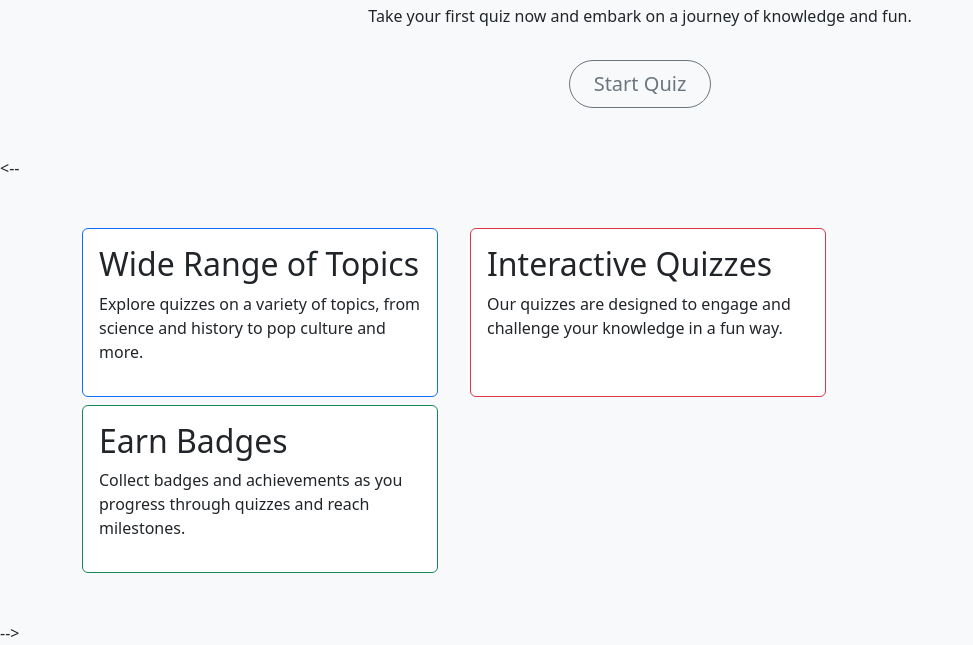
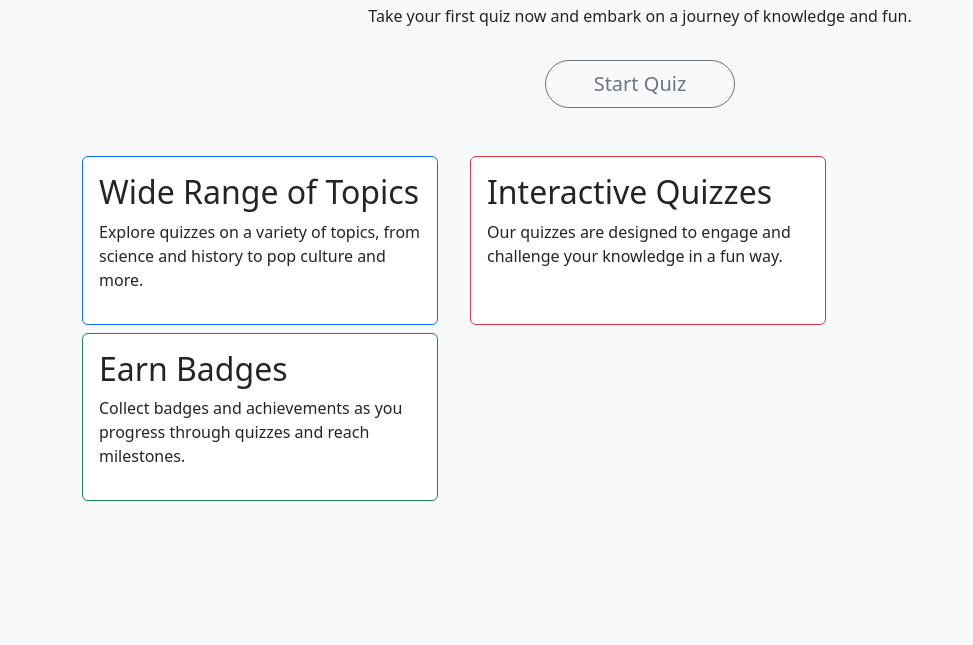
Before and after one commit to fidellabz/QuizApp, a plain HTML site: page index.html in a window 1280 px wide. Shown: the part 623-1268 px from the top of the page, without its empty margins (0-973 px from the left). After the commit the page ends 1172 px from the top, so only its background shows below. Drawn offline with nearby package versions, Linux system fonts and the light colour scheme.

Commit message:
Update index.html

```diff
--- a/index.html
+++ b/index.html
@@ -10,9 +10,12 @@
   <link href="https://cdn.jsdelivr.net/npm/bootstrap@5.3.2/dist/css/bootstrap.min.css" rel="stylesheet"
     integrity="sha384-T3c6CoIi6uLrA9TneNEoa7RxnatzjcDSCmG1MXxSR1GAsXEV/Dwwykc2MPK8M2HN" crossorigin="anonymous">
 
-  <!-- Main CSS -->
   <link rel="stylesheet" href="https://cdn.rawgit.com/michalsnik/aos/2.1.1/dist/aos.css" />
   <link rel="stylesheet" href="https://cdn.jsdelivr.net/npm/swiper@11/swiper-bundle.min.css" />
+
+    <!-- Main CSS -->
+   <link rel="stylesheet" href="assets/css/style.css" />
+
 </head>
 
 <body class="bg-light">
@@ -54,9 +57,8 @@
           <p class="p-text-col">
             Welcome to QuizApp! Test your knowledge with our fun and interactive quizzes. Challenge yourself and learn something new.
           </p>
-          <a href="quiz.html" class="btn btn-outline-secondary btn-lg mt-3 px-5 rounded-pill">Start Quiz</a>
+          <a href="quiz.html" class="btn btn-outline-secondary btn-lg mt-3 px-5 rounded-pill">Learn More</a>
         </div>
-
         <!-- Image Column -->
         <div class="col-md-6 my-auto">
           <img class="img-fluid" src="assets/img/hero.png" alt="Quiz Image">
@@ -73,14 +75,14 @@
         <div class="col-md-12 text-center">
           <h2>Ready to Get Started?</h2>
           <p>Take your first quiz now and embark on a journey of knowledge and fun.</p>
-          <a href="#quiz-page" class="btn btn-outline-secondary btn-lg mt-3 px-4 rounded-pill">Start Quiz</a>
+          <a href="quiz.html" class="btn btn-outline-secondary btn-lg mt-3 px-5 rounded-pill">Start Quiz</a>
         </div>
       </div>
     </div>
   </section>
-<!--
+
   <!-- Features Section -->
-  <-- <section class="features">
+  <section class="features">
     <div class="container my-5">
       <div class="row gap-2">
         <div class="col-md-4">
@@ -109,8 +111,7 @@
         </div>
       </div>
     </div>
-  </section> -->
-
+  </section>
 
 
   <!-- Bootstrap Script -->
```
